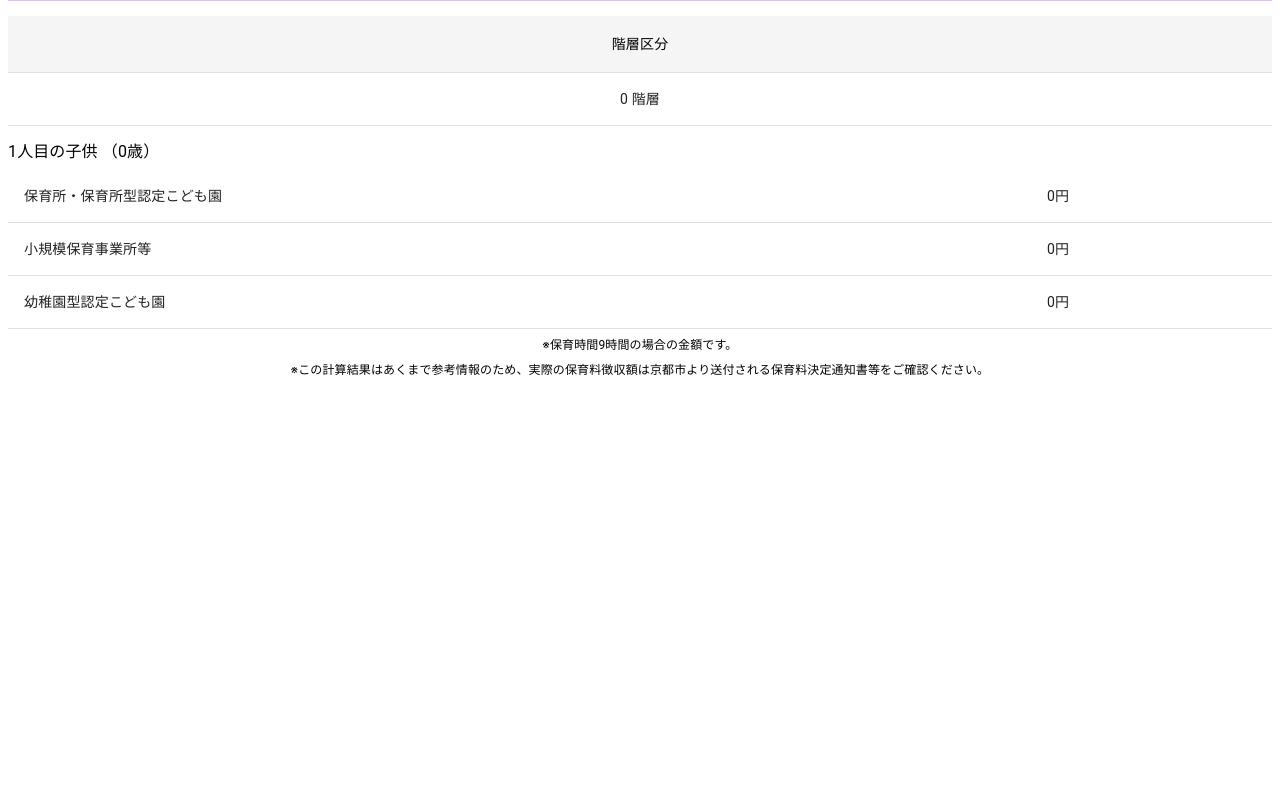
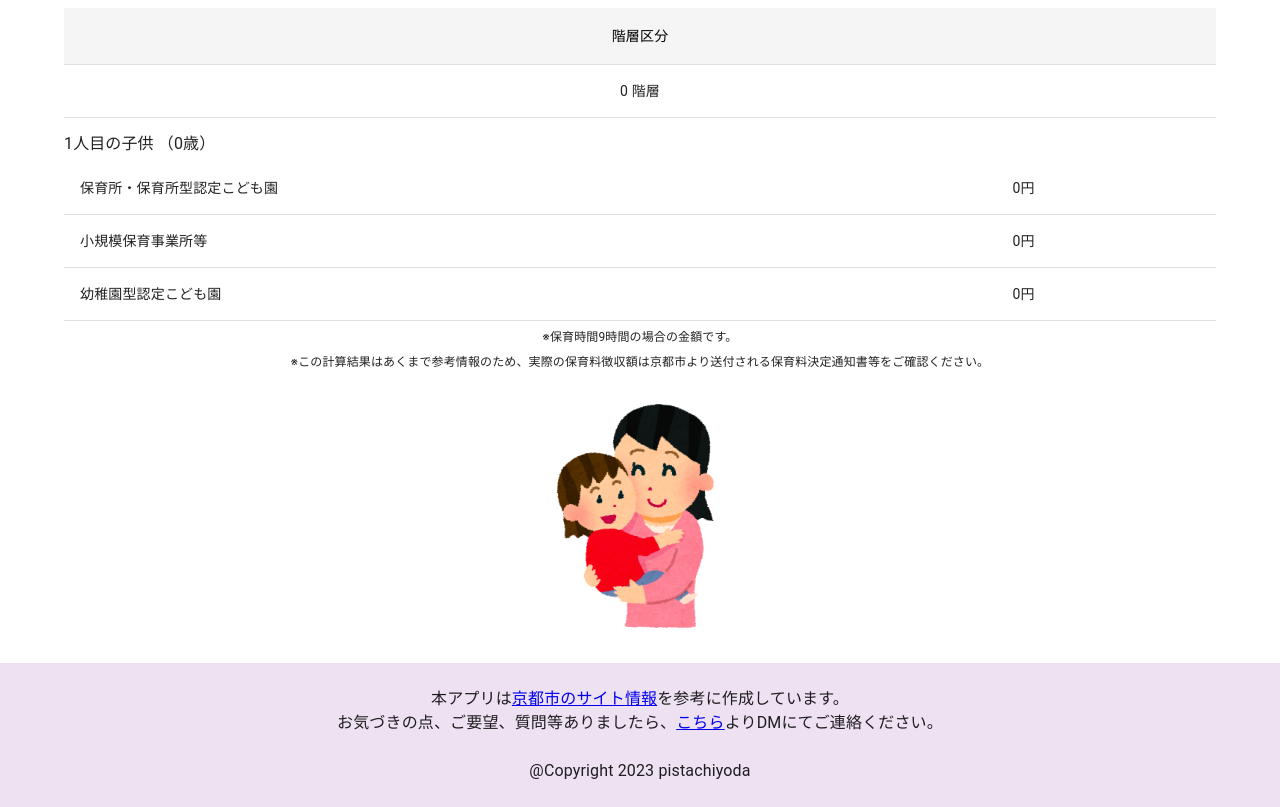
Before and after one commit to pistachiyoda/kyotocity-nursery-fee-simulator-v2, a React (Create React App) app: page / in a window 1280 px wide. Shown: the part 1260-2067 px from the top of the page. Before the commit the page ends 1647 px from the top, so only its background shows below. Built offline with nearby package versions, Linux system fonts and the light colour scheme.

Commit message:
外見を整えた

```diff
--- a/src/App.tsx
+++ b/src/App.tsx
@@ -1,4 +1,13 @@
-import { Button, Fab, List, ListItem, Stack, Typography } from "@mui/material";
+import {
+  Box,
+  Button,
+  Container,
+  Fab,
+  List,
+  ListItem,
+  Stack,
+  Typography,
+} from "@mui/material";
 import React, { useState } from "react";
 import "./App.css";
 import { InputIncome } from "./components/InputIncome";
@@ -154,6 +163,7 @@ function App() {
       >
         京都市の保育料シミュレーション
       </Typography>
+      <Container>
         <p>
           幼保無償化対象外の0~2歳の京都市認可保育施設の保育料を、給与年収（サラリーマンの給料、パート収入など）・代表的な控除を入力することで簡易シミュレーションできます。
         </p>
@@ -252,6 +262,18 @@ function App() {
           >
             ※この計算結果はあくまで参考情報のため、実際の保育料徴収額は京都市より送付される保育料決定通知書等をご確認ください。
           </Typography>
+
+          <Box maxWidth={200} margin="auto" mb={3} mt={3}>
+            <img
+              src="/mother_and_child.png"
+              style={{
+                maxWidth: "100%",
+                height: "auto",
+                display: "block",
+              }}
+              alt="mother_and_child"
+            ></img>
+          </Box>
           <Fab
             variant="extended"
             color="secondary"
@@ -270,6 +292,18 @@ function App() {
             <CalculateIcon />
           </Fab>
         </div>
+      </Container>
+      <Box sx={{ backgroundColor: "#ede1f2", p: 3, textAlign: "center" }}>
+        本アプリは
+        <a href="https://www.city.kyoto.lg.jp/index.html">京都市のサイト情報</a>
+        を参考に作成しています。
+        <br />
+        お気づきの点、ご要望、質問等ありましたら、
+        <a href="https://twitter.com/pistachiyoda">こちら</a>
+        よりDMにてご連絡ください。 <br />
+        <br />
+        @Copyright 2023 pistachiyoda
+      </Box>
     </>
   );
 }
--- a/src/components/NurseryFeeTable.tsx
+++ b/src/components/NurseryFeeTable.tsx
@@ -22,6 +22,7 @@ export const NurseryFeeTable: React.FC<{
         sx={{
           fontSize: "16px",
           textAlign: "left",
+          marginLeft: "10px",
         }}
       >
         {index + 1}人目の子供 （{age}歳）
--- a/src/index.tsx
+++ b/src/index.tsx
@@ -1,12 +1,14 @@
 import React from "react";
 import ReactDOM from "react-dom/client";
 import App from "./App";
+import CssBaseline from "@mui/material/CssBaseline";
 
 const root = ReactDOM.createRoot(
   document.getElementById("root") as HTMLElement
 );
 root.render(
   <React.StrictMode>
+    <CssBaseline />
     <App />
   </React.StrictMode>
 );
```
Also changed, not shown: public/mother_and_child.png (added). Lines whose indentation alone changed are shown as unchanged.
